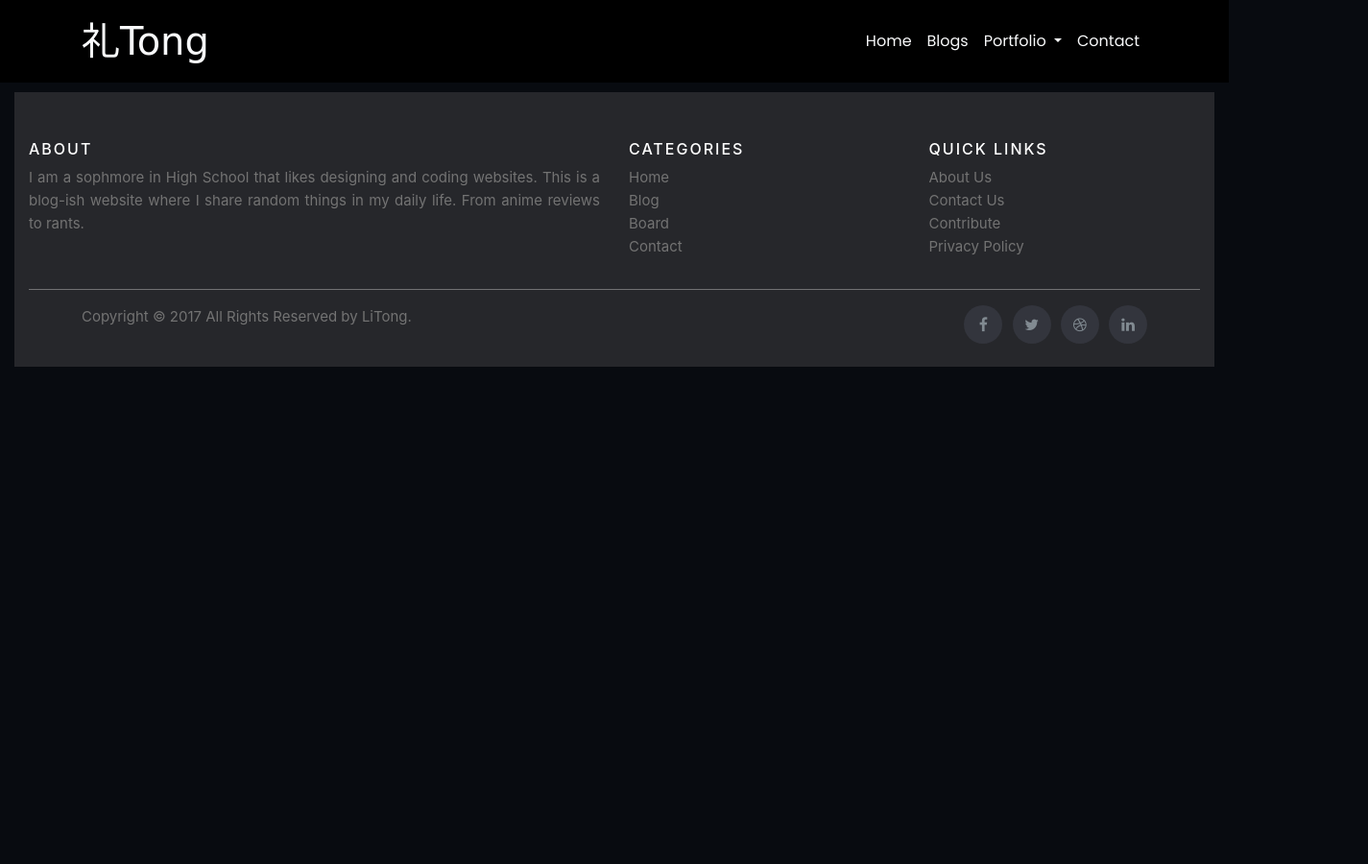
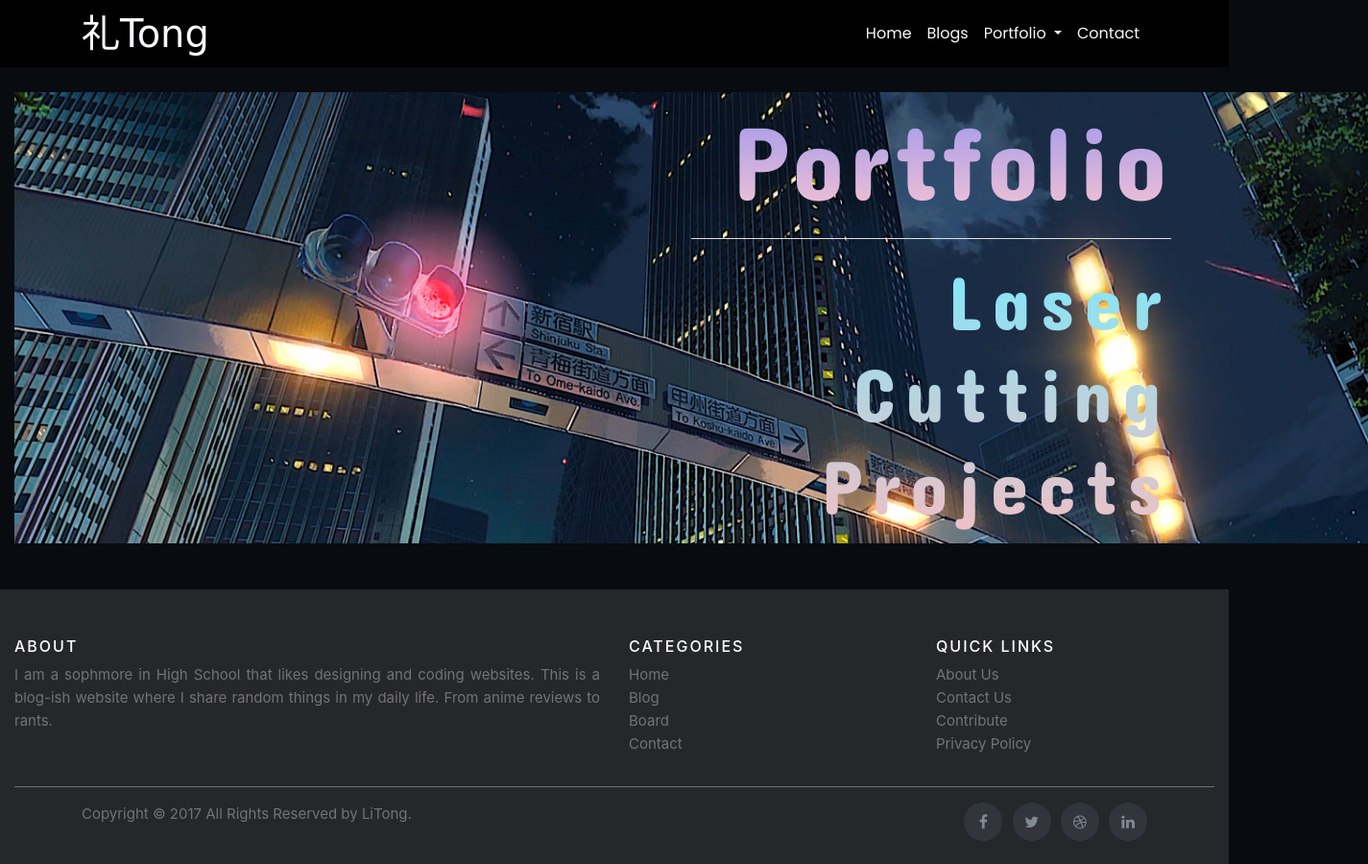
Before and after one commit to Litxng/LiTongBubble, a plain HTML site: page lasercut.html in a window 1280 px wide. Shown: the whole page at 96% size, 1425 px wide, since content can reach past the window. Before the commit the page ends 800 px from the top, so only its background shows below. Drawn offline with nearby package versions, Linux system fonts and the light colour scheme; a web font is replaced by a local one.

Commit message:
added lasercut banner

```diff
--- a/lasercut.html
+++ b/lasercut.html
@@ -16,6 +16,8 @@
     <link href="https://fonts.googleapis.com/css2?family=Chicle&display=swap" rel="stylesheet">
     <link href="https://fonts.googleapis.com/css2?family=Bubblegum+Sans&display=swap" rel="stylesheet">
     <link href="https://fonts.googleapis.com/css2?family=Poppins&display=swap" rel="stylesheet">
+    <link href="https://fonts.googleapis.com/css2?family=Concert+One&display=swap" rel="stylesheet">
+
 
 
 
@@ -56,54 +58,64 @@
         </div>
     </nav>
 
-    <div class="container-fluid pt-5">
+    <div class="container-fluid pt-5 mt-5">
+        <div class="lasercut-banner">
+            <img class="image-fluid" src="assets/laser cutting.png" width="1410px">
+            <div class="banner-text">
+                <h1 class="portfolio-text">Portfolio</h1>
+                <hr class="bg-light">
+                <h1 class=" lasercut ">Laser Cutting Projects</h1>
+            </div>
+        </div>
+
+    </div>
 
     <!-- Site footer -->
-        <footer class="site-footer container-fluid mt-5">
-            <div class="container-fluid">
-                <div class="row">
-                    <div class="col-sm-12 col-md-6">
-                        <h6 class="hover">About</h6>
-                        <p class="text-justify">I am a sophmore in High School that likes designing and coding websites. This is a blog-ish website where I share random things in my daily life. From anime reviews to rants.
+    <footer class="site-footer container-fluid mt-5 ">
+        <div class="container-fluid ">
+            <div class="row ">
+                <div class="col-sm-12 col-md-6 ">
+                    <h6 class="hover ">About</h6>
+                    <p class="text-justify ">I am a sophmore in High School that likes designing and coding websites. This is a blog-ish website where I share random things in my daily life. From anime reviews to rants.
                     </p>
                 </div>
 
-                    <div class="col-xs-6 col-md-3">
-                        <h6 class="hover">Categories</h6>
-                        <ul class="footer-links">
-                            <li><a href="#">Home</a></li>
-                            <li><a href="#">Blog</a></li>
-                            <li><a href="#">Board</a></li>
-                            <li><a href="#">Contact</a></li>
+                <div class="col-xs-6 col-md-3 ">
+                    <h6 class="hover ">Categories</h6>
+                    <ul class="footer-links ">
+                        <li><a href="# ">Home</a></li>
+                        <li><a href="# ">Blog</a></li>
+                        <li><a href="# ">Board</a></li>
+                        <li><a href="# ">Contact</a></li>
                     </ul>
                 </div>
 
-                    <div class="col-xs-6 col-md-3">
-                        <h6 class="hover">Quick Links</h6>
-                        <ul class="footer-links">
-                            <li><a href="#">About Us</a></li>
-                            <li><a href="#">Contact Us</a></li>
-                            <li><a href="#">Contribute</a></li>
-                            <li><a href="#">Privacy Policy</a></li>
+                <div class="col-xs-6 col-md-3 ">
+                    <h6 class="hover ">Quick Links</h6>
+                    <ul class="footer-links ">
+                        <li><a href="# ">About Us</a></li>
+                        <li><a href="# ">Contact Us</a></li>
+                        <li><a href="# ">Contribute</a></li>
+                        <li><a href="# ">Privacy Policy</a></li>
                     </ul>
                 </div>
             </div>
             <hr>
         </div>
-            <div class="container">
-                <div class="row">
-                    <div class="col-md-8 col-sm-6 col-xs-12">
-                        <p class="copyright-text">Copyright &copy; 2017 All Rights Reserved by
-                            <a href="#">LiTong</a>.
+        <div class="container ">
+            <div class="row ">
+                <div class="col-md-8 col-sm-6 col-xs-12 ">
+                    <p class="copyright-text ">Copyright &copy; 2017 All Rights Reserved by
+                        <a href="# ">LiTong</a>.
                     </p>
                 </div>
 
-                    <div class="col-md-4 col-sm-6 col-xs-12">
-                        <ul class="social-icons">
-                            <li><a class="facebook" href="#"><i class="fa fa-facebook"></i></a></li>
-                            <li><a class="twitter" href="#"><i class="fa fa-twitter"></i></a></li>
-                            <li><a class="dribbble" href="#"><i class="fa fa-dribbble"></i></a></li>
-                            <li><a class="linkedin" href="#"><i class="fa fa-linkedin"></i></a></li>
+                <div class="col-md-4 col-sm-6 col-xs-12 ">
+                    <ul class="social-icons ">
+                        <li><a class="facebook " href="# "><i class="fa fa-facebook "></i></a></li>
+                        <li><a class="twitter " href="# "><i class="fa fa-twitter "></i></a></li>
+                        <li><a class="dribbble " href="# "><i class="fa fa-dribbble "></i></a></li>
+                        <li><a class="linkedin " href="# "><i class="fa fa-linkedin "></i></a></li>
                     </ul>
                 </div>
             </div>
--- a/style.css
+++ b/style.css
@@ -15,6 +15,10 @@ header {
 
 body {
     background-color: #080B10;
+}
+
+.navbar {
+    height: 70px;
 }
 
 .navbar-brand {
@@ -471,10 +475,37 @@ ul.icons li:nth-child(4) a:hover .fa {
     margin-top: 30px;
 }
 
-
-/* twitter */
-
 .blog-fonts {
     font-family: 'Bubblegum Sans', cursive;
     letter-spacing: 3px;
 }
+
+
+/* lasercut.html */
+
+.banner-text {
+    position: absolute;
+    top: 100px;
+    right: 60px;
+}
+
+.portfolio-text {
+    font-size: 110px;
+    font-family: 'Concert One', cursive;
+    background: -webkit-linear-gradient(#9795EF, #F9C5D1);
+    -webkit-background-clip: text;
+    -webkit-text-fill-color: transparent;
+    text-align: right;
+    letter-spacing: 5px;
+}
+
+.lasercut {
+    font-family: 'Concert One', cursive;
+    font-size: 80px;
+    width: 500px;
+    letter-spacing: 10px;
+    background: -webkit-linear-gradient(#7EE8FA, #EEC0C6);
+    -webkit-background-clip: text;
+    -webkit-text-fill-color: transparent;
+    text-align: right;
+}
```
Lines whose indentation alone changed are shown as unchanged.
